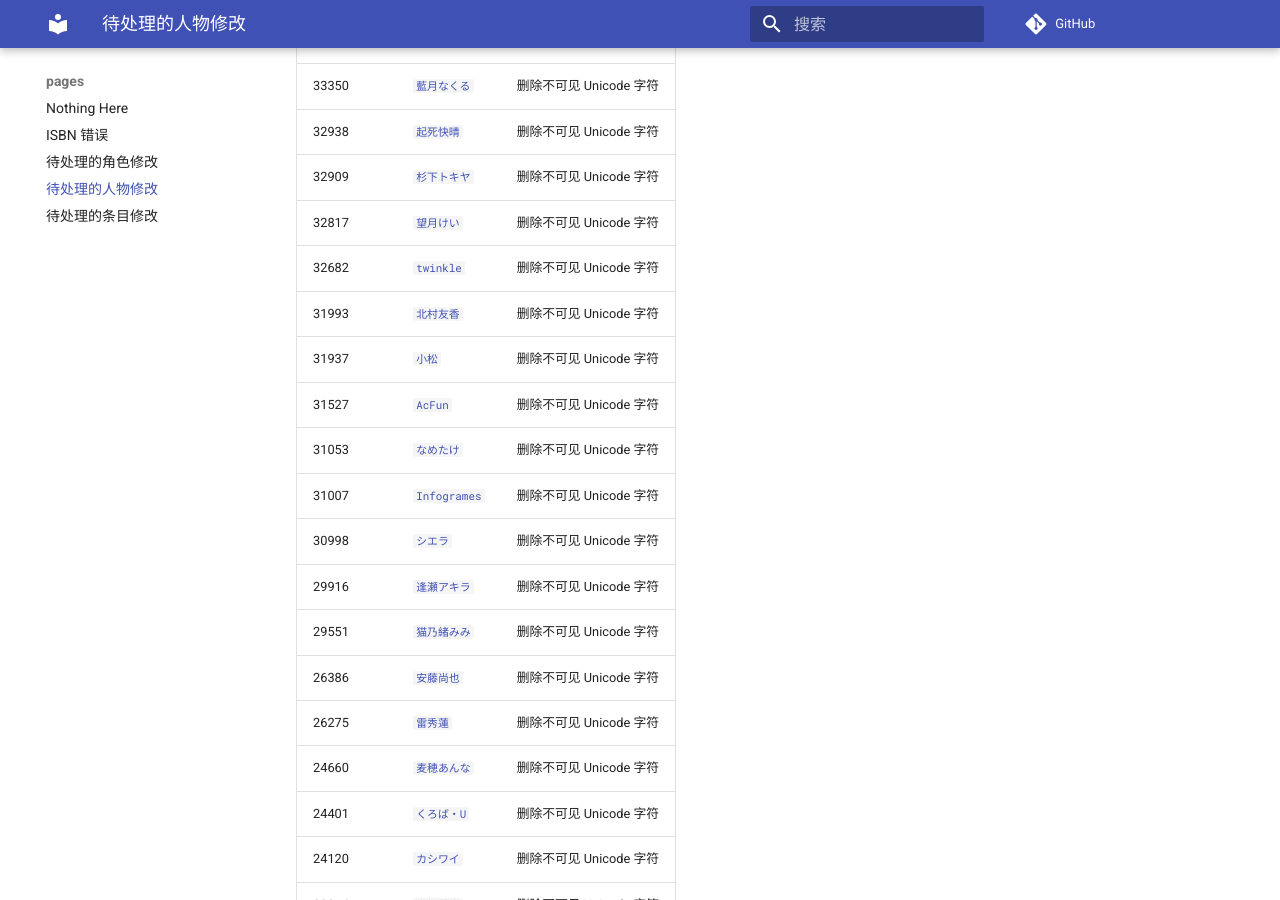
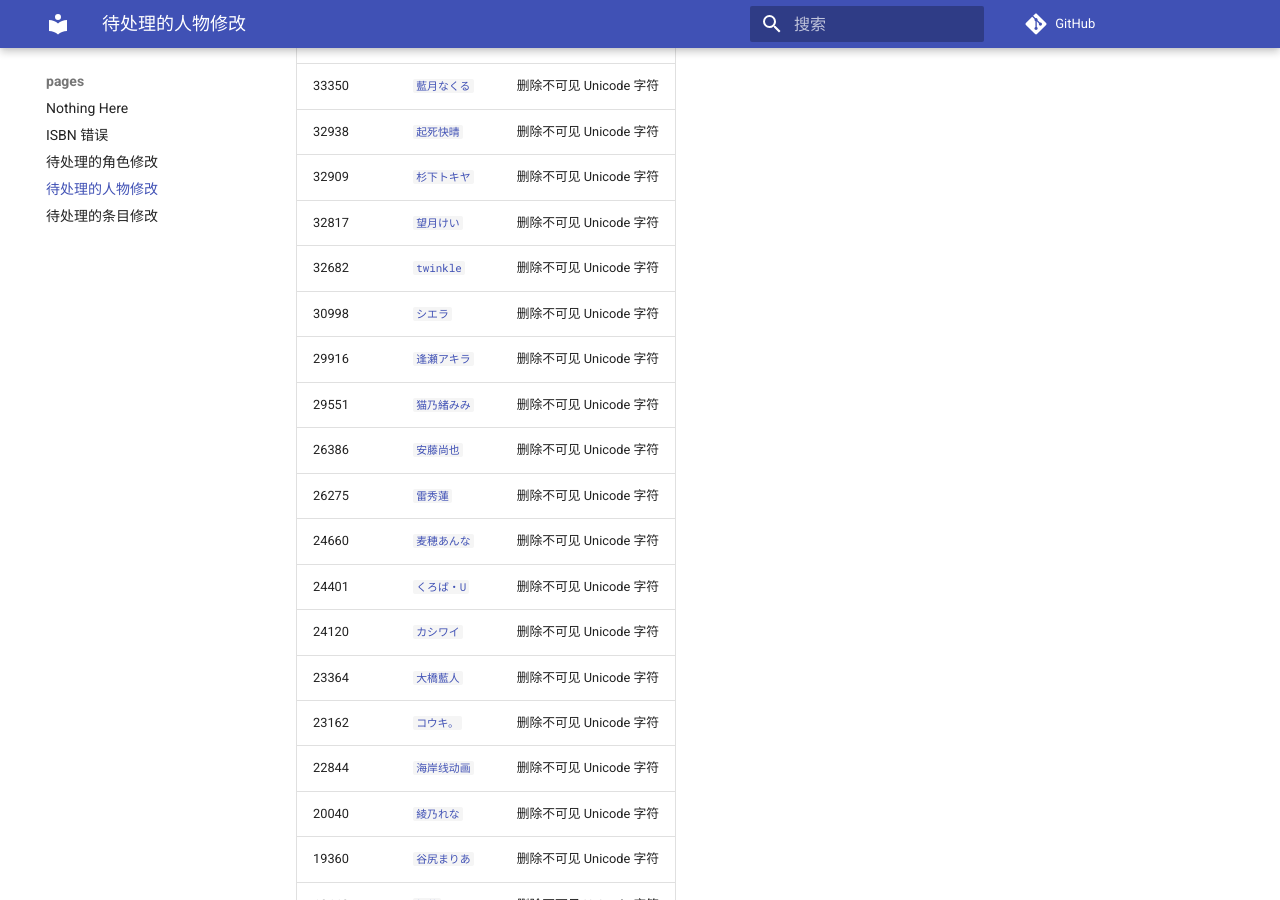
Before and after one commit to trim21/bangumi-pages, an MkDocs documentation site: the page built from docs/pending-person-changes.md, in a window 1280 px wide and 900 px high, scrolled down 2022 px. Built offline with MkDocs 1.6.1 and Material for MkDocs 9.7.7, drawn with Linux system fonts in a browser that asks for light colours; comment, search, counter and statistics services are not loaded.

Commit message:
update pending-person-changes.md

```diff
--- a/docs/pending-person-changes.md
+++ b/docs/pending-person-changes.md
@@ -49,11 +49,6 @@ total 91
 | 32909 | [`杉下トキヤ`](https://bgm.tv/person/32909) | 删除不可见 Unicode 字符 |
 | 32817 | [`望月けい`](https://bgm.tv/person/32817) | 删除不可见 Unicode 字符 |
 | 32682 | [`twinkle`](https://bgm.tv/person/32682) | 删除不可见 Unicode 字符 |
-| 31993 | [`北村友香`](https://bgm.tv/person/31993) | 删除不可见 Unicode 字符 |
-| 31937 | [`小松`](https://bgm.tv/person/31937) | 删除不可见 Unicode 字符 |
-| 31527 | [`AcFun`](https://bgm.tv/person/31527) | 删除不可见 Unicode 字符 |
-| 31053 | [`なめたけ`](https://bgm.tv/person/31053) | 删除不可见 Unicode 字符 |
-| 31007 | [`Infogrames`](https://bgm.tv/person/31007) | 删除不可见 Unicode 字符 |
 | 30998 | [`シエラ`](https://bgm.tv/person/30998) | 删除不可见 Unicode 字符 |
 | 29916 | [`逢瀬アキラ`](https://bgm.tv/person/29916) | 删除不可见 Unicode 字符 |
 | 29551 | [`猫乃緒みみ`](https://bgm.tv/person/29551) | 删除不可见 Unicode 字符 |
```
Also changed, not shown: other parts of docs/pending-person-changes.md (+1 -1 lines).
